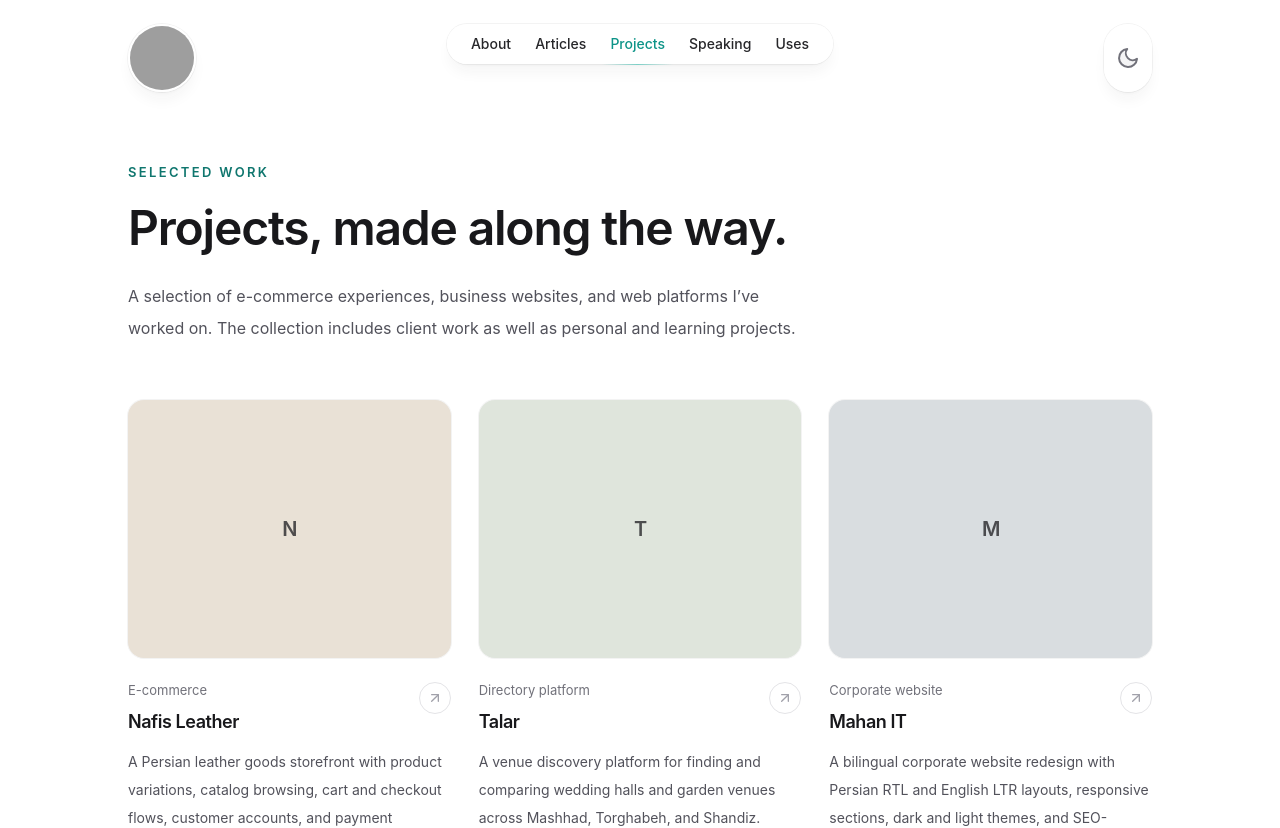
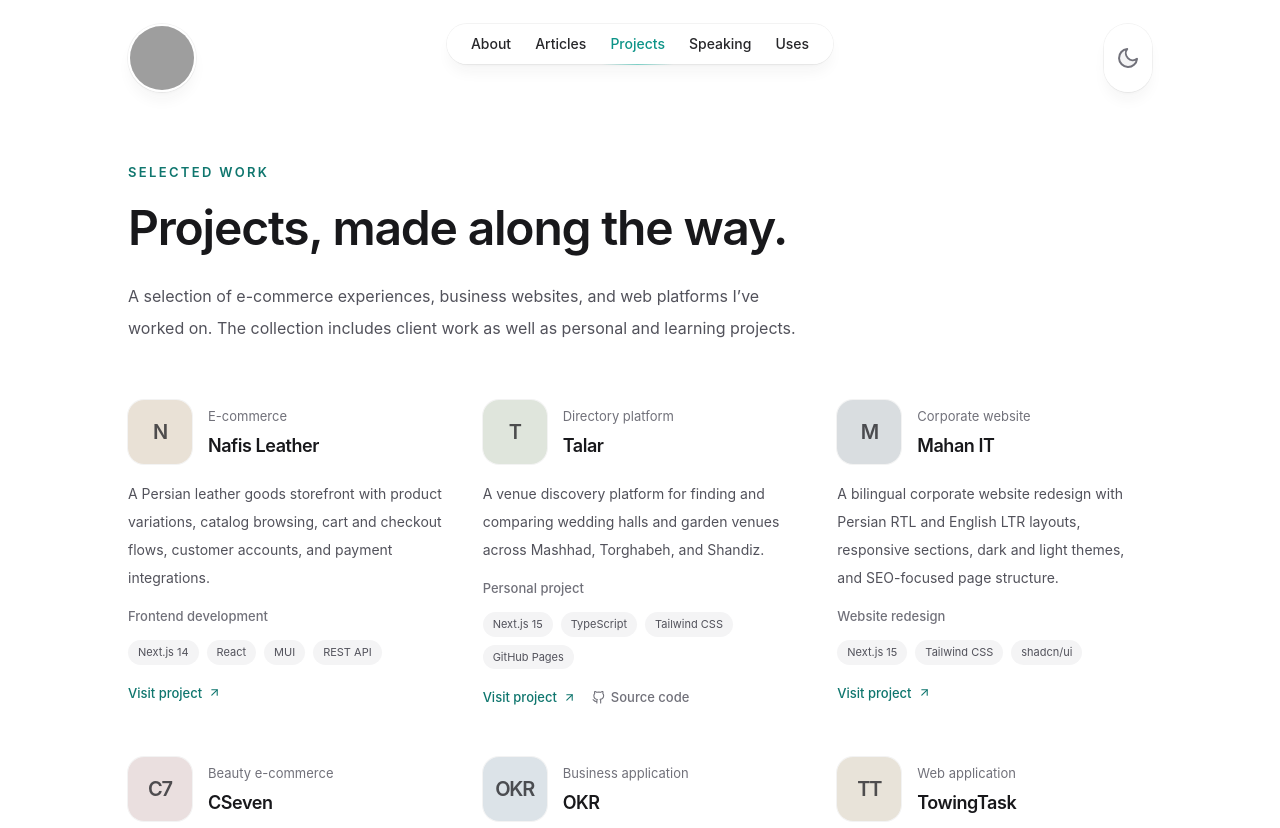
Before and after one commit to Amirsaboor/PersonalWebsite, a Next.js app: page /PersonalWebsite/projects in a window 1280 px wide. Shown: the top 828 px of the page. Built offline with nearby package versions, Linux system fonts and the light colour scheme; grey boxes are pictures that could not be loaded.

Commit message:
Match Spotlight project grid with real project entries

```diff
--- a/src/app/projects/page.js
+++ b/src/app/projects/page.js
@@ -20,26 +20,21 @@ export default function ProjectsPage() {
         </p>
       </header>
 
-      <div className="mt-14 grid gap-x-7 gap-y-12 sm:grid-cols-2 lg:grid-cols-3">
+      <div className="mt-14 grid gap-x-10 gap-y-12 sm:grid-cols-2 lg:grid-cols-3">
         {projects.map((project) => (
           <article key={project.id} className="group min-w-0">
-            <div className="aspect-[5/4] overflow-hidden rounded-2xl bg-zinc-100 ring-1 ring-zinc-900/5 dark:bg-zinc-800 dark:ring-white/10">
-              <ProjectArtwork project={project} />
+            <div className="flex items-center gap-4">
+              <div className="h-16 w-16 flex-none overflow-hidden rounded-2xl ring-1 ring-zinc-900/5 dark:ring-white/10">
+                <ProjectArtwork project={project} />
+              </div>
+              <div className="min-w-0">
+                <p className="text-xs text-zinc-500 dark:text-zinc-400">{project.category}</p>
+                <h2 className="mt-1 text-lg font-semibold tracking-tight text-zinc-900 dark:text-zinc-100">{project.name}</h2>
+              </div>
             </div>
-            <div className="mt-5 flex items-start justify-between gap-3">
-              <div>
-                <p className="text-xs text-zinc-500 dark:text-zinc-400">{project.category}</p>
-                <h2 className="mt-1.5 text-lg font-semibold tracking-tight text-zinc-900 dark:text-zinc-100">{project.name}</h2>
-              </div>
-              {(project.href || project.source) && (
-                <span className="mt-1 flex h-8 w-8 shrink-0 items-center justify-center rounded-full border border-zinc-200 text-zinc-400 transition group-hover:border-zinc-400 group-hover:text-teal-700 dark:border-zinc-700 dark:group-hover:text-teal-400">
-                  <FiArrowUpRight />
-                </span>
-              )}
-            </div>
-            <p className="mt-3 text-sm leading-7 text-zinc-600 dark:text-zinc-400">{project.description}</p>
+            <p className="mt-4 text-sm leading-7 text-zinc-600 dark:text-zinc-400">{project.description}</p>
             <p className="mt-3 text-xs font-medium text-zinc-500 dark:text-zinc-400">{project.role}</p>
-            <div className="mt-4 flex flex-wrap gap-2">
+            <div className="mt-3 flex flex-wrap gap-2">
               {project.stack.map((tag) => (
                 <span key={tag} className="rounded-full bg-zinc-100 px-2.5 py-1 text-[11px] text-zinc-600 dark:bg-zinc-800 dark:text-zinc-300">{tag}</span>
               ))}
```
